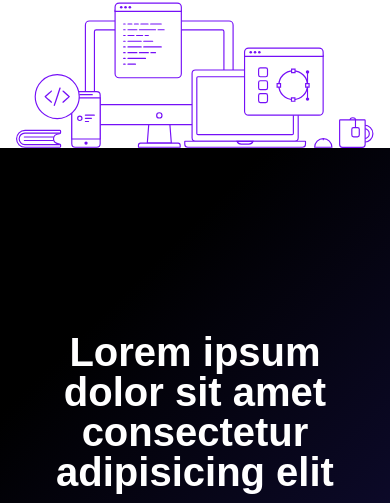
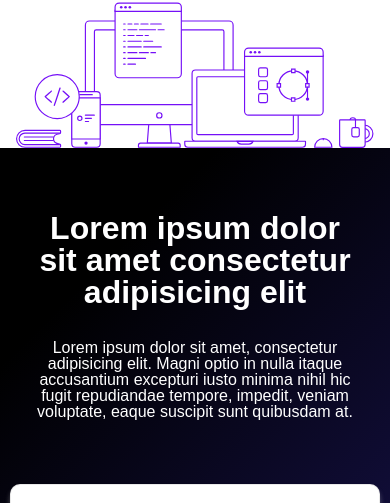
Before and after one commit to fmarc39/portfolio, a plain HTML site: page index.html in a window 390 px wide. Shown: the part 655-1158 px from the top of the page. Drawn offline with nearby package versions, Linux system fonts and the light colour scheme.

Commit message:
ajustement de la taille de la box descirption

```diff
--- a/style/style.css
+++ b/style/style.css
@@ -536,7 +536,7 @@ body {
 
     .description__title {
 
-        font-size: 2.5rem;
+        font-size: 2.0rem;
         font-weight: bold;
         margin-bottom: 2rem;
     }
@@ -590,4 +590,11 @@ body {
 
         margin-left: 1rem;
     }
+
+    #description {
+
+        justify-content: flex-start;
+        padding: 4rem 2rem 11rem 2rem;
+        height: auto;
+    }
 }
```
